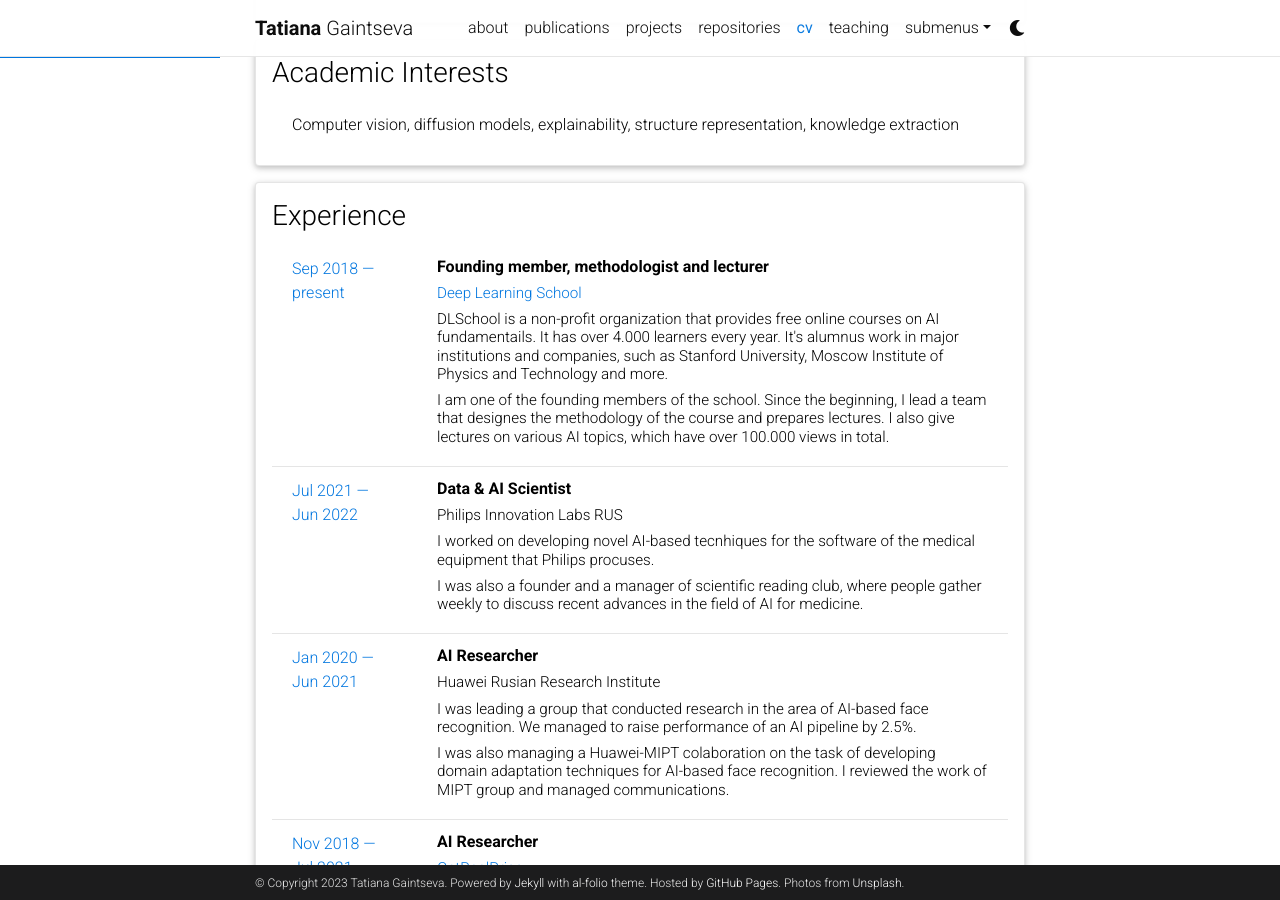
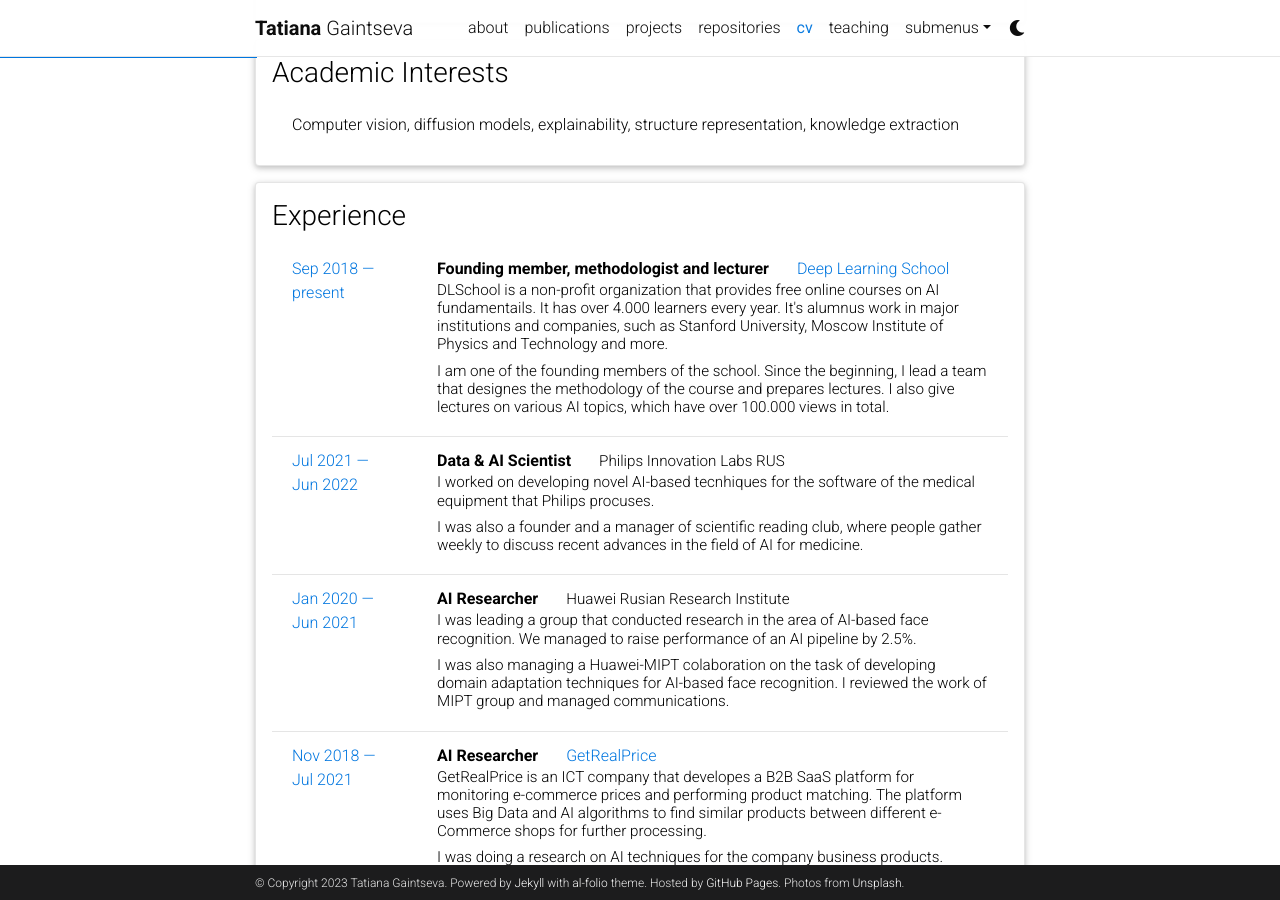
Before and after one commit to Atmyre/atmyre.github.io, a Jekyll site: the page built from _pages/cv.md, in a window 1280 px wide and 900 px high, scrolled down 354 px. Built offline with Jekyll 4.4.1, drawn with Linux system fonts in a browser that asks for light colours; comment, search, counter and statistics services are not loaded; a style sheet for code colours, icons or effects is not loaded.

Commit message:
Update time_table.html

```diff
--- a/_includes/cv/time_table.html
+++ b/_includes/cv/time_table.html
@@ -11,10 +11,10 @@
           {% endif %}
           <div class="col-xs-10 cl-sm-10 col-md-10 mt-2 mt-md-0">
             {% if content.title %}
-            <h6 class="title font-weight-bold ml-1 ml-md-4">{{content.title}}</h6>
+            <a class="title font-weight-bold ml-1 ml-md-4">{{content.title}}</a>
             {% endif %}
             {% if content.institution %}
-            <h6 class="ml-1 ml-md-4" style="font-size: 0.95rem;">{{content.institution}}</h6>
+            <a class="ml-1 ml-md-4" style="font-size: 0.95rem;">{{content.institution}}</a>
             {% endif %}
             {% if content.descr %}
             <h6 class="ml-1 ml-md-4" style="font-size: 0.95rem;">{{content.descr}}</h6>
```
